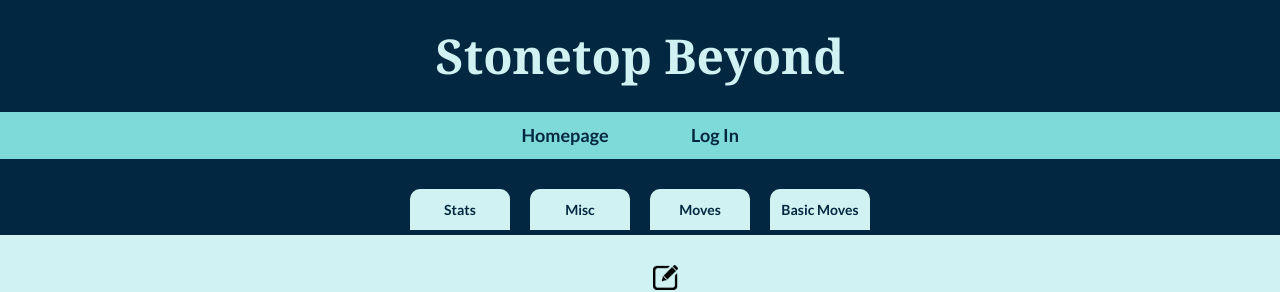
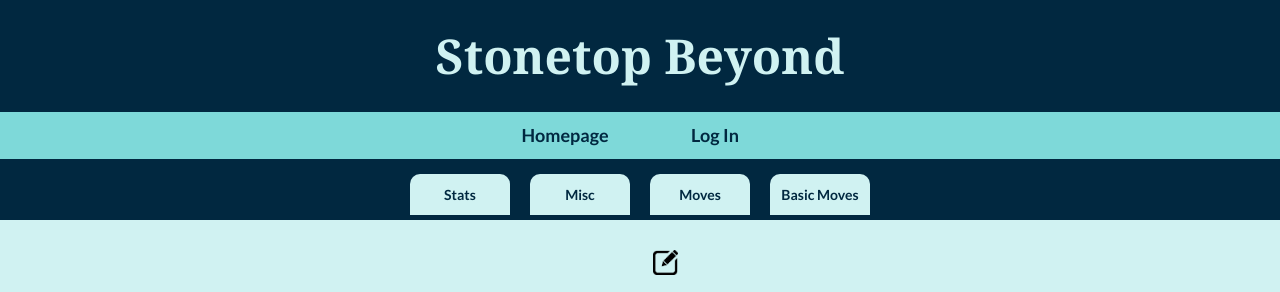
Before and after one commit to ryanascherr/stonetop-beyond, a React (Create React App) app in the folder client/: page /characters/1 in a window 1280 px wide. Shown: the top 292 px of the page. Built offline with nearby package versions, Linux system fonts and the light colour scheme; no server answers.

Commit message:
Scroll added to character sheet.

```diff
--- a/client/src/pages/CharacterSheet.js
+++ b/client/src/pages/CharacterSheet.js
@@ -22,32 +22,32 @@ function CharacterSheet({ currentCharacterPage, handleCharacterPageChange })
     localStorage.setItem("playbook", character.playbook);
 
 return (
-    <div className="character-info-tabs">
+    <div className="nav-tabs info-tabs">
         <a
             href="#stats"
             onClick={() => handleCharacterPageChange('Stats')}
-            className={currentCharacterPage === 'Stats' ? 'info-link active' : 'info-link'}
+            className={currentCharacterPage === 'Stats' ? 'nav-link active' : 'nav-link'}
         >
             Stats
         </a>
         <a
             href="#misc"
             onClick={() => handleCharacterPageChange('Misc')}
-            className={currentCharacterPage === 'Misc' ? 'info-link active' : 'info-link'}
+            className={currentCharacterPage === 'Misc' ? 'nav-link active' : 'nav-link'}
         >
             Misc
         </a>
         <a
             href="#moves"
             onClick={() => handleCharacterPageChange('Moves')}
-            className={currentCharacterPage === 'Moves' ? 'info-link active' : 'info-link'}
+            className={currentCharacterPage === 'Moves' ? 'nav-link active' : 'nav-link'}
         >
             Moves
         </a>
         <a
             href="#basic-moves"
             onClick={() => handleCharacterPageChange('BasicMoves')}
-            className={currentCharacterPage === 'BasicMoves' ? 'info-link active' : 'info-link'}
+            className={currentCharacterPage === 'BasicMoves' ? 'nav-link active' : 'nav-link'}
         >
             Basic Moves
         </a>
--- a/client/src/style.css
+++ b/client/src/style.css
@@ -625,13 +625,17 @@ body {
 
 /* Character Sheet */
 
-.character-info-tabs {
+/* .character-info-tabs {
     display: flex;
     flex-direction: column;
     padding-top: 30px;
+} */
+
+.info-tabs {
+    padding-top: 15px;
 }
 
-.info-link {
+/* .info-link {
     padding: 10px;
     width: 100px;
     text-align: center;
@@ -640,15 +644,15 @@ body {
     background-color: var(--darkest-blue);
     color: var(--off-white);
     font-weight: bold;
-}
+} */
 
-.info-link:hover {
+/* .info-link:hover {
     color:var(--light-blue);
-}
+} */
 
-.active {
+/* .active {
     width: 125px;
-}
+} */
 
 /* Character Stats */
 
```
